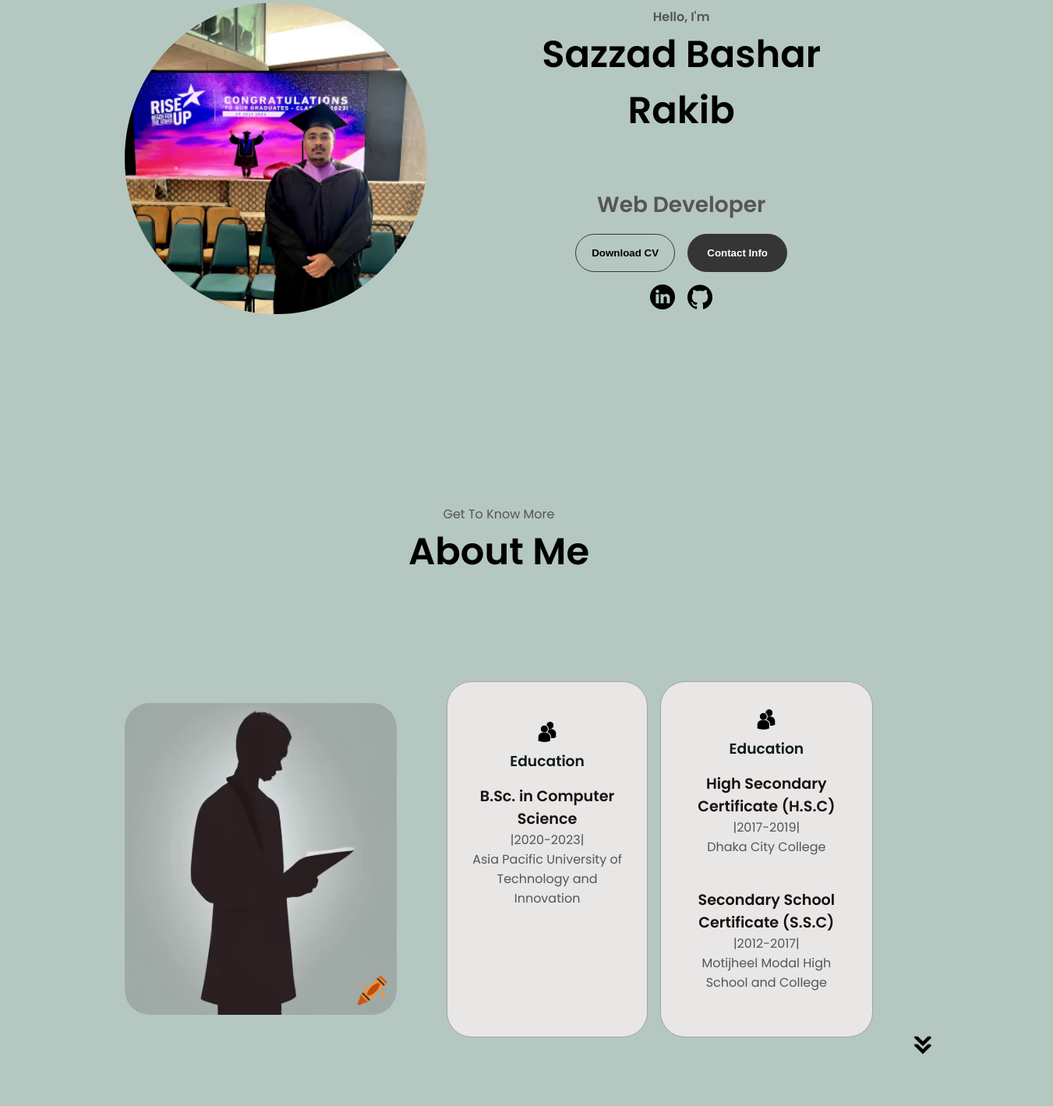
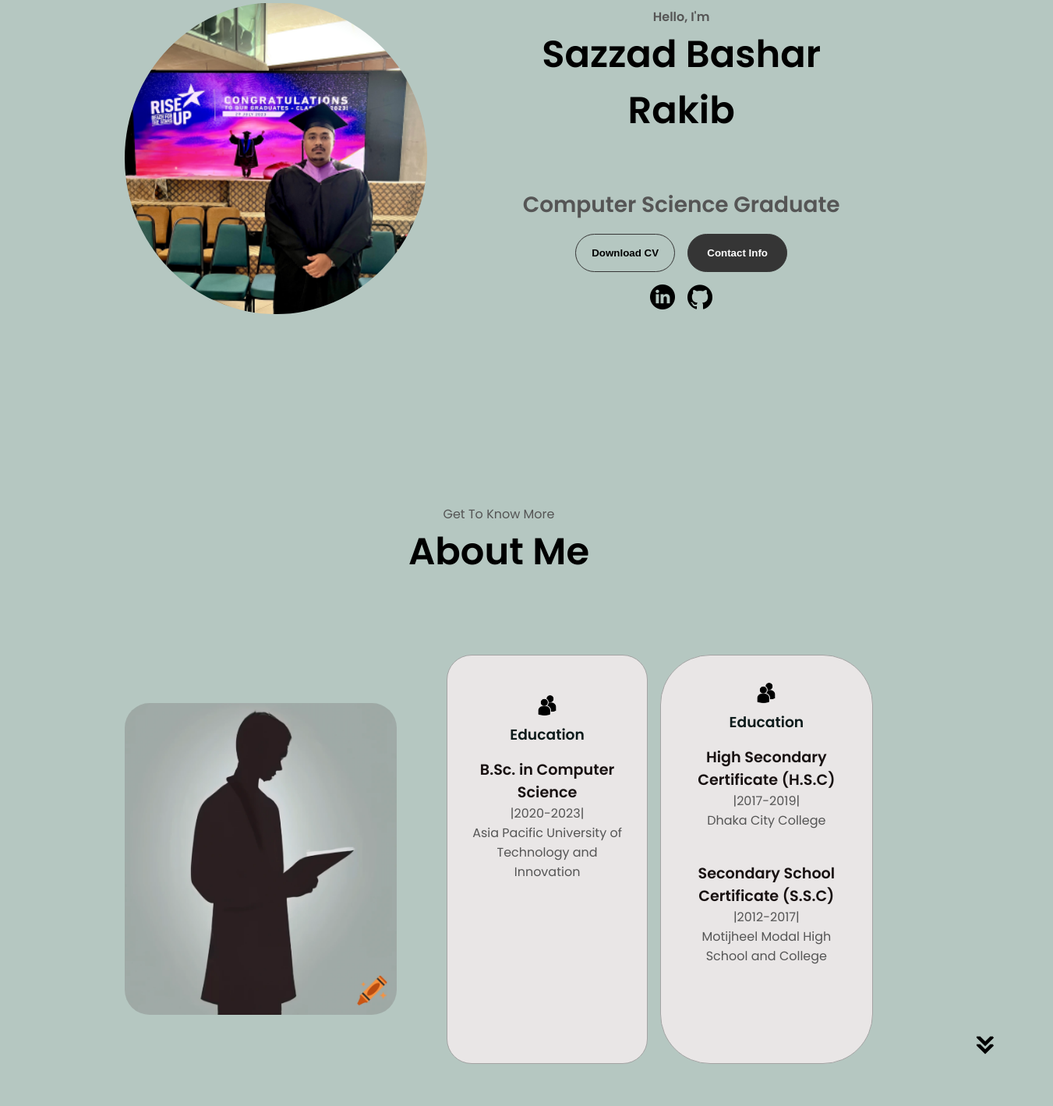
Before and after one commit to SRakiB23/personal_site, a plain HTML site: page index.html in a window 1280 px wide. Shown: the part 281-1700 px from the top of the page at 78% size, 1351 px wide, since content can reach past the window. Drawn offline with Linux system fonts and the light colour scheme.

Commit message:
Updating

```diff
--- a/index.html
+++ b/index.html
@@ -46,11 +46,11 @@
       <div class="section__text">
         <p class="section__text__p1">Hello, I'm</p>
         <h1 class="title">Sazzad Bashar Rakib</h1>
-        <p class="section__text__p2">Web Developer</p>
+        <p class="section__text__p2">Computer Science Graduate</p>
         <div class="btn-container">
           <button
             class="btn btn-color-2"
-            onclick="window.open('./assets/Sazzad_Bashar_Rakib_Resume.pdf')"
+            onclick="window.open('./assets/MdSazzadBasharRakibResume.pdf')"
           >
             Download CV
           </button>
@@ -277,7 +277,7 @@
       <p class="section__text__p1">Browse My Recent</p>
       <h1 class="title">Projects</h1>
       <div class="experience-details-container">
-        <div class="about-containers">
+
           <div class="details-container color-container">
             <div class="article-container">
               <img
@@ -350,7 +350,7 @@
               </button>
             </div>
           </div>
-        </div>
+
       </div>
       <img
         src="./assets/arrow.png"
--- a/style.css
+++ b/style.css
@@ -285,8 +285,8 @@ section {
 }
 
 .about-details-container {
-  justify-content: center;
-  flex-direction: column;
+  /* justify-content: center;
+  flex-direction: column; */
 }
 
 #h3-header {
@@ -311,7 +311,7 @@ section {
 
 .arrow {
   position: absolute;
-  right: -5rem;
+  right: -10rem;
   bottom: 2.5rem;
 }
 
@@ -330,7 +330,7 @@ section {
   padding: 2rem;
   flex: 1;
   background: rgb(233, 230, 230);
-  border-radius: 2rem;
+  border-radius: 4rem;
   border: rgb(53, 53, 53) 0.1rem solid;
   border-color: rgb(163, 163, 163);
   text-align: center;
@@ -369,7 +369,7 @@ section {
 .experience-details-container {
   display: flex;
   justify-content: center;
-  flex-direction: column;
+  gap: 12px;
 }
 
 .article-container {
@@ -396,7 +396,6 @@ article .icon {
 
 #projects {
   position: relative;
-
 }
 
 .color-container {
```
Also changed, not shown: 2 other files.
